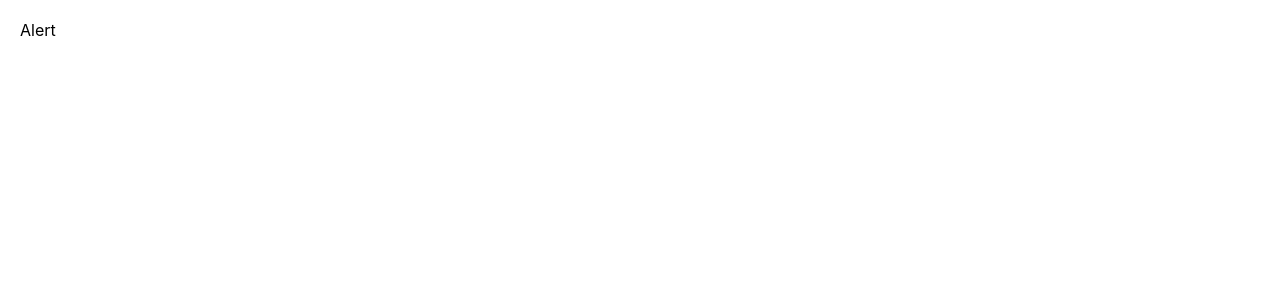
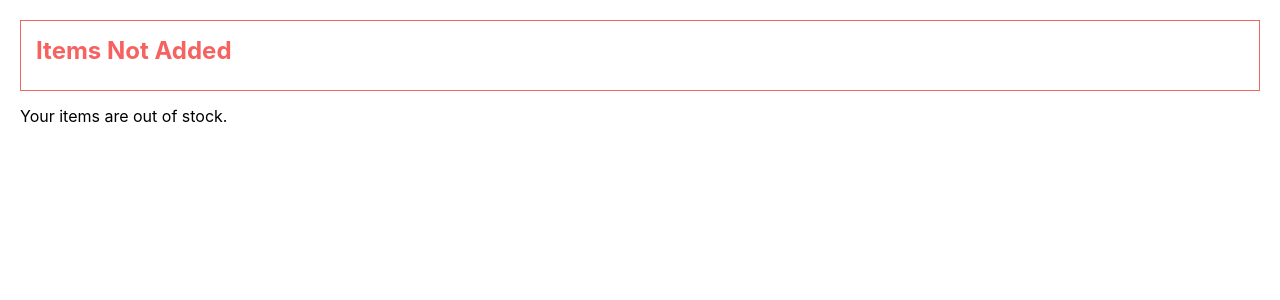
Before and after one commit to mohamedfazilk/react-hooks, a React (Create React App) app: page / in a window 1280 px wide. Shown: the top 300 px of the page. Built offline with nearby package versions, Linux system fonts and the light colour scheme.

Commit message:
place the template string for dynamic looping

```diff
--- a/src/App.js
+++ b/src/App.js
@@ -11,7 +11,10 @@
 
   return (
     <div className="wrapper">
-     <Alert/>
+     <Alert title="Items Not Added" type="error"></Alert>
+     <div>Your items are out of stock.</div>
+
+
 
 
     </div>
--- a/src/components/Alert/Alert.css
+++ b/src/components/Alert/Alert.css
@@ -1,3 +1,23 @@
 .wrapper {
     padding: 20px;
    }
+
+   .alert-wrapper {
+    padding: 15px;
+    margin-bottom: 15px;
+   }
+   .alert-wrapper h2 {
+    margin: 0 0 10px 0;
+   }
+   .alert-wrapper.success {
+    border: #6DA06F solid 1px;
+   }
+   .success h2 {
+    color: #6DA06F;
+   }
+   .alert-wrapper.error {
+    border: #F56260 solid 1px;
+   }
+   .error h2 {
+    color: #F56260;
+   }
--- a/src/components/Alert/Alert.js
+++ b/src/components/Alert/Alert.js
@@ -1,6 +1,12 @@
 import React from 'react';
 import PropTypes from 'prop-types';
+import './Alert.css';
 
 export default function Alert({ children, title, type }) {
-return <div>Alert</div>
+return (
+    <div className={`alert-wrapper ${type}`}>
+ <h2>{title}</h2>
+ {children}
+ </div>
+)
 }
--- a/src/components/Animalcard/AnimalCard.css
+++ b/src/components/Animalcard/AnimalCard.css
@@ -1,4 +1,4 @@
-.wrapper{
+/* .wrapper{
     display: flex;
     justify-content: space-between;
     padding: 20px;
@@ -29,4 +29,4 @@
    .details {
     border-top: gray solid 1px;
     margin: 20px 0;
-   }
+   } */
```
